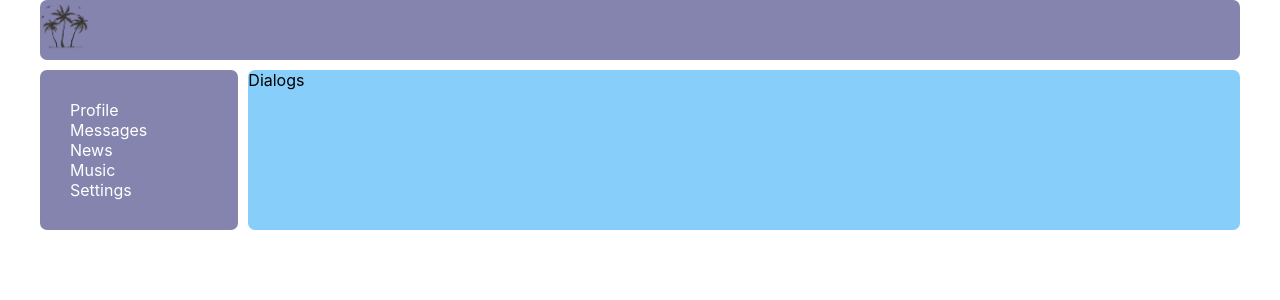
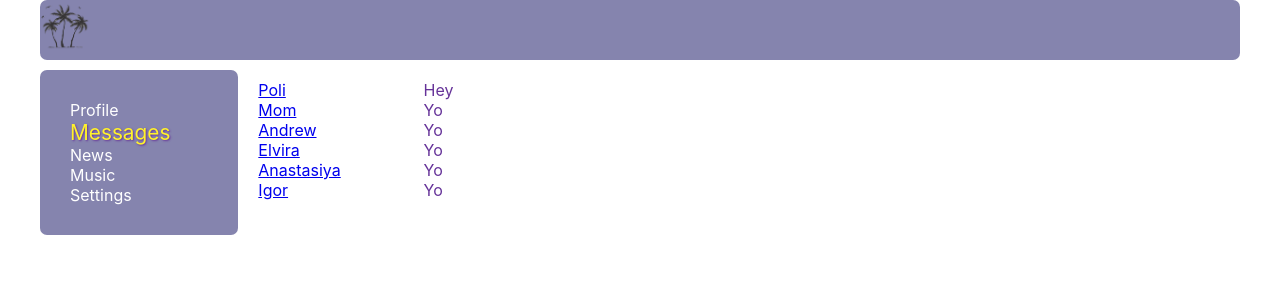
Before and after one commit to a-kv/social-network-1, a React (Create React App) app: page /dialogs in a window 1280 px wide. Shown: the top 300 px of the page. Built offline with nearby package versions, Linux system fonts and the light colour scheme.

Commit message:
add new el

```diff
--- a/src/App.css
+++ b/src/App.css
@@ -14,7 +14,7 @@
 .app-wrapper-content {
 
   grid-area: c;
-  background-color: lightskyblue;
+  background-color: white;
   border-radius: 7px;
 
 
--- a/src/components/Dialogs/Dialogs.jsx
+++ b/src/components/Dialogs/Dialogs.jsx
@@ -1,11 +1,49 @@
 import React from 'react';
 import classes from './Dialogs.module.css';
+import {NavLink} from "react-router-dom";
+
+const DialogItem = (props) => {
+    let path = "/dialogs/" + props.id;
+
+    return <div className={classes.dialog + ' ' + classes.active}>
+        <NavLink to={path}>{props.name}</NavLink>
+    </div>
+
+}
+const Message = (props) => {
+    return <div className={classes.message}>{props.message}</div>
+}
 
 const Dialogs = (props) => {
-    return (
-        <div>
-          Dialogs
+    let dialogs = [
+        {id: 1, name: 'Poli'},
+        {id: 2, name: 'Mom'},
+        {id: 3, name: 'Andrew'},
+        {id: 4, name: 'Elvira'},
+        {id: 5, name: 'Anastasiya'},
+        {id: 6, name: 'Igor'}]
+
+    let messages = [
+        {id: 1, message: 'Hey'},
+        {id: 2, message: 'Yo'},
+        {id: 3, message: 'Yo'},
+        {id: 4, message: 'Yo'},
+        {id: 5, message: 'Yo'},
+        {id: 6, message: 'Yo'}]
+
+
+    let dialogsElements = dialogs.map(d => <DialogItem name={d.name} id={d.id}/>);
+    let messagesElements = messages.map(m => <Message message={m.message}/>);
+
+    return <div className={classes.dialogs}>
+        <div className={classes.dialogsItems}>
+            { dialogsElements }
+
         </div>
-    );
+        <div className={classes.messages}>
+            { messagesElements }
+       </div>
+
+    </div>
 }
 export default Dialogs;
--- a/src/components/Dialogs/Dialogs.module.css
+++ b/src/components/Dialogs/Dialogs.module.css
@@ -1,6 +1,27 @@
-.app-wrapper-content {
-    grid-area: c;
-    background-color: lightskyblue;
-    border-radius: 7px;
+
+.dialogs {
+    display: grid;
+    grid-template-columns: 2fr 10fr;
+}
+
+.dialog {
 
 }
+
+.dialogsItems {
+    padding: 10px;
+    color: mediumseagreen;
+}
+.dialogsItems .active {
+    color: gold;
+
+}
+
+.messages {
+    padding: 10px;
+}
+
+.messages .message {
+    color: rebeccapurple;
+
+}
--- a/src/components/MyPosts/MyPosts.jsx
+++ b/src/components/MyPosts/MyPosts.jsx
@@ -3,17 +3,28 @@ import classes from "./MyPosts.module.css";
 import Post from "./Post/Post";
 
 const MyPosts = () => {
-    return <div className={classes.content}>
-        My posts
+    let posts = [
+        {id: 1, message: 'Hey, how are you?', likesCount: 12},
+        {id: 2, message: 'It\'s my first post.', likesCount: 3},
+        {id: 3, message: 'Puzan!', likesCount: 1345}
+    ]
+    let postsElement =
+        posts.map(p => <Post message={p.message} likesCount={p.likesCount}/>);
+
+    return <div className={classes.postsBlock}>
+        <h3>My posts</h3>
         <div>
-           <textarea></textarea>
-           <button>Add post</button>
-           <button>Remuve</button>
+            <div>
+                <textarea></textarea>
+            </div>
+            <div>
+                <button>Add post</button>
+            </div>
+
         </div>
         <div className={classes.posts}>
-        <Post message = "Hey, how are you?" likesCount = "0"/>
-        <Post message = "It's my first post." likesCount = "2" />
-    </div>
+            {postsElement}
+        </div>
     </div>
 }
 export default MyPosts;
--- a/src/components/MyPosts/MyPosts.module.css
+++ b/src/components/MyPosts/MyPosts.module.css
@@ -0,0 +1,6 @@
+.postsBlock {
+    padding-top: 10px;
+}
+.posts {
+    margin-top: 10px;
+}
--- a/src/components/Navbar/Navbar.jsx
+++ b/src/components/Navbar/Navbar.jsx
@@ -10,7 +10,7 @@ const Navbar = () => {
                 <NavLink to="/profile" activeClassName={classes.activeLink}>Profile</NavLink>
             </div>
             <div className={classes.item}>
-                <NavLink to="/dialiogs" activeClassName={classes.activeLink}>Messages</NavLink>
+                <NavLink to="/dialogs" activeClassName={classes.activeLink}>Messages</NavLink>
             </div>
             <div className={classes.item}>
                 <NavLink to="/news" activeClassName={classes.activeLink}>News</NavLink>
@@ -19,7 +19,7 @@ const Navbar = () => {
                 <NavLink to="/music" activeClassName={classes.activeLink}>Music</NavLink>
             </div>
             <div className={classes.item}>
-                <NavLink to="/setting" activeClassName={classes.activeLink}>Settings</NavLink>
+                <NavLink to="/settings" activeClassName={classes.activeLink}>Settings</NavLink>
             </div>
 
     </nav>
--- a/src/components/Navbar/Navbar.module.css
+++ b/src/components/Navbar/Navbar.module.css
@@ -4,12 +4,18 @@
     background-color: #8584ae;
     border-radius: 7px;
     padding: 30px;
+    /*background-color: #022d8c;*/
+
 
 }
 .item a {
     color: white;
     text-decoration: none;
+
 }
 .item a.activeLink {
-    color: gold;
+    color: #fff32a;
+    text-shadow: 1px 1px 2px rebeccapurple;
+    font-size: 1.3em;
+
 }
--- a/src/components/Profile/Profile.jsx
+++ b/src/components/Profile/Profile.jsx
@@ -1,16 +1,11 @@
 import React from 'react';
 import classes from "./Profile.module.css";
 import MyPosts from "../MyPosts/MyPosts";
+import ProfileInfo from "../ProfileInfo/ProfileInfo";
 
 const Profile = () => {
     return <div className={classes.content}>
-        <div>
-            <img src= 'https://avatars.mds.yandex.net/get-zen_doc/1350031/pub_5d079f7d20f7430dda23bb18_5d07a00094ca190e9650499e/scale_1200'/>
-        </div>
-        <div className={classes.ava}>
-            ava + description
-            {/*<img src='https://pm1.narvii.com/6582/564e9c90145c74898f872c6411709af837f4f0dc_hq.jpg'/>*/}
-        </div>
+        <ProfileInfo/>
         <MyPosts/>
     </div>
 }
--- /dev/null
+++ b/src/components/ProfileInfo/ProfileInfo.jsx
@@ -0,0 +1,16 @@
+import React from 'react';
+import classes from "./ProfileInfo.module.css";
+
+const ProfileInfo = () => {
+    return <div>
+        <div>
+            <img
+                src='https://avatars.mds.yandex.net/get-zen_doc/1350031/pub_5d079f7d20f7430dda23bb18_5d07a00094ca190e9650499e/scale_1200'/>
+        </div>
+        <div className={classes.descriptonBlock}>
+            ava + description
+                  </div>
+    </div>
+
+}
+export default ProfileInfo;
--- /dev/null
+++ b/src/components/ProfileInfo/ProfileInfo.module.css
@@ -0,0 +1,3 @@
+.descriptonBlock {
+    padding: 10px;
+}
```
Also changed, not shown: src/App.js (+13 -12 lines).
